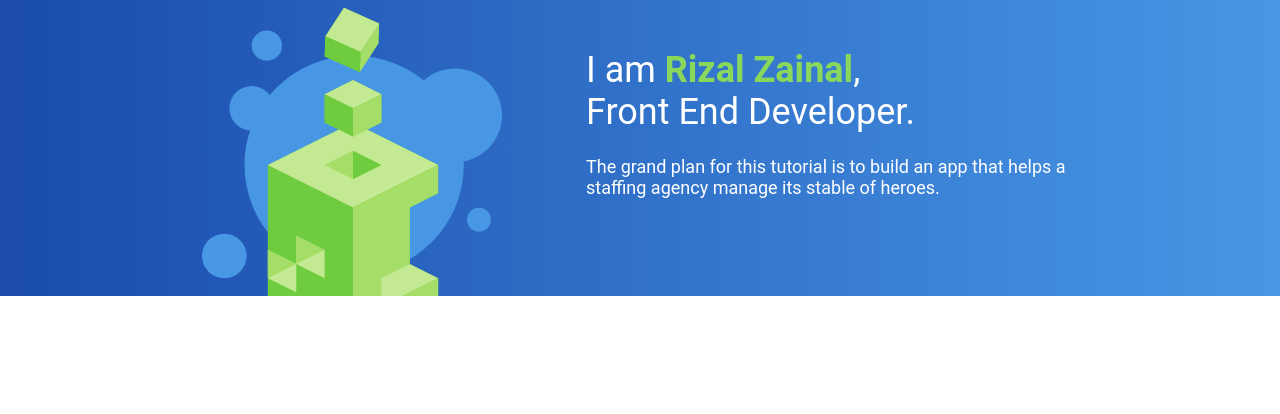
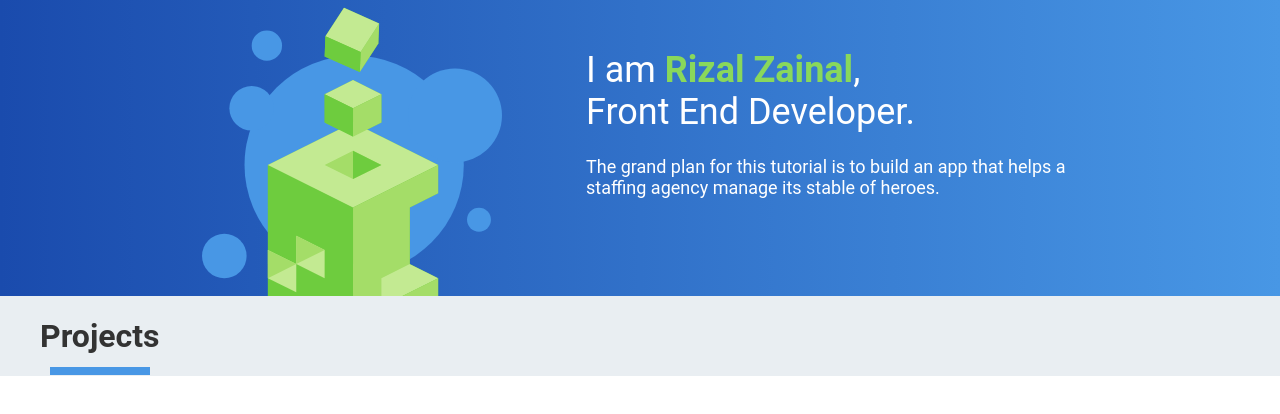
Before and after one commit to doczal/rizalzainal, a Gatsby site: page / in a window 1280 px wide. Shown: the part 104-518 px from the top of the page. Built offline with nearby package versions, Linux system fonts and the light colour scheme; Gatsby itself is replaced by a stand-in of ours.

Commit message:
Create Heading component

```diff
--- /dev/null
+++ b/src/components/heading.js
@@ -0,0 +1,13 @@
+import React from 'react'
+import PropTypes from 'prop-types'
+import styles from './heading.module.scss'
+
+const Heading = ({ children }) => (
+  <h1 className={styles.heading}>{children}</h1>
+)
+
+Heading.PropTypes = {
+  children: PropTypes.node.isRequired,
+}
+
+export default Heading
--- /dev/null
+++ b/src/components/heading.module.scss
@@ -0,0 +1,21 @@
+@import '../styles/globals.scss';
+@import '../styles/colors.scss';
+
+.heading {
+  position: relative;
+  color: $colText1;
+  font-size: 3.2rem;
+  text-align: center;
+  display: inline-block;
+
+  &::after {
+    position: absolute;
+    content: '';
+    height: 8px;
+    width: 10rem;
+    bottom: -2rem;
+    left: 50%;
+    transform: translateX(-50%);
+    background-color: $colMain;
+  }
+}
--- /dev/null
+++ b/src/components/projectCard.js
@@ -0,0 +1,9 @@
+import React from 'react'
+import PropTypes from 'prop-types'
+import styles from './projectCard.module.scss'
+
+const ProjectCard = () => (
+  <div></div>
+)
+
+export default ProjectCard
--- a/src/pages/home.module.scss
+++ b/src/pages/home.module.scss
@@ -73,3 +73,11 @@
     font-size: 1.6rem;
   }
 }
+
+.projectSection {
+  overflow: auto;
+  background-color: $colBG1;
+}
+
+.projectsContainer {
+}
--- a/src/pages/index.js
+++ b/src/pages/index.js
@@ -5,6 +5,8 @@ import Layout from '../components/layout'
 import Body from '../components/body'
 import Image from '../components/image'
 import SEO from '../components/seo'
+import ProjectCard from '../components/projectCard'
+import Heading from '../components/heading'
 
 import heroImage from '../images/cubes.svg'
 import styles from './home.module.scss'
@@ -19,9 +21,14 @@ const IndexPage = () => (
         </div>
       </div>
     </div>
-    <Body>
 
-    </Body>
+    <section className={styles.projectSection}>
+      <Body>
+        <Heading>Projects</Heading>
+        <ProjectCard />
+        <ProjectCard />
+      </Body>
+    </section>
   </Layout>
 )
 
--- a/src/styles/colors.scss
+++ b/src/styles/colors.scss
@@ -6,3 +6,7 @@ $colMain2: #1a4bad;
 $colAlt1: #89d85b;
 $colAlt2: #a4dd68;
 $colAlt3: #c3ea92;
+
+$colBG1: #e9eef2;
+
+$colText1: #333333;
```
Also changed, not shown: src/components/projectCard.module.scss (added).
